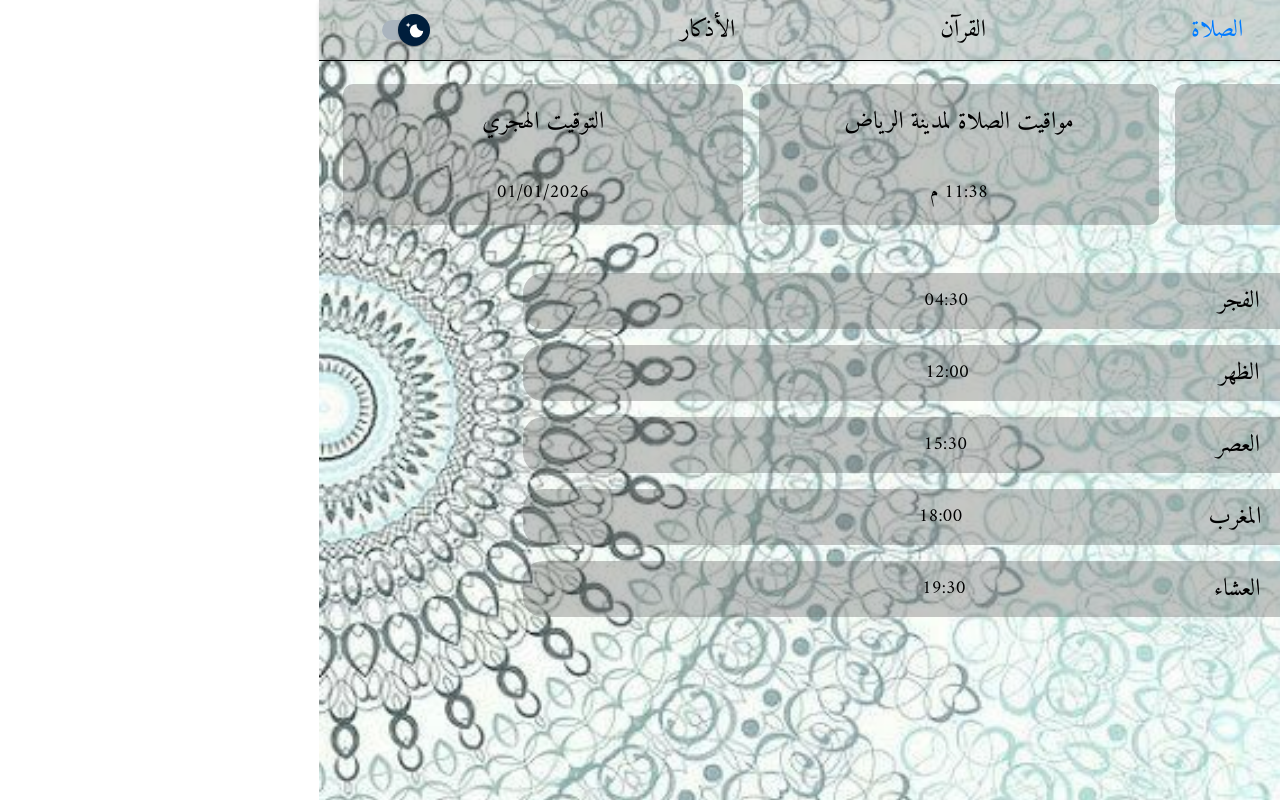
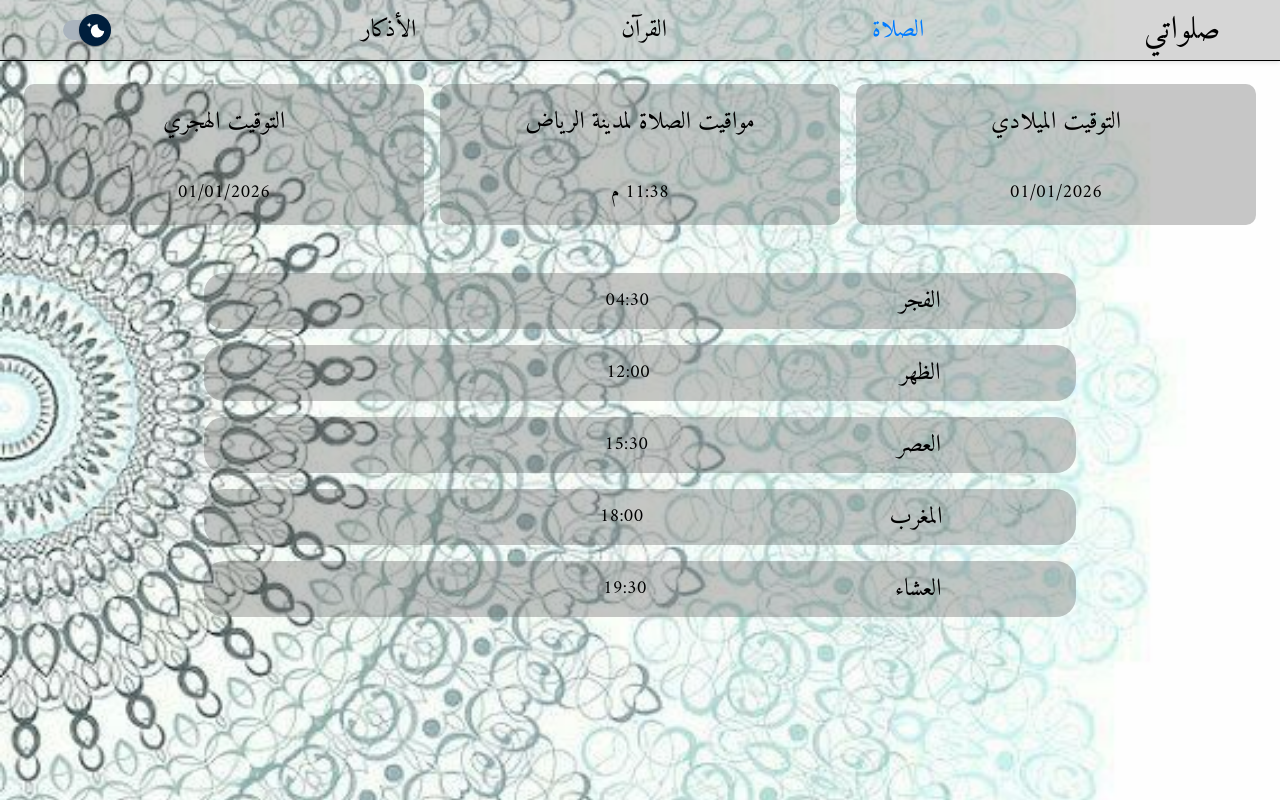
Before and after one commit to ICE-MACHINE/SALATY, a React (Vite) app: page /#/ in a window 1280 px wide. Built offline with nearby package versions, Linux system fonts and the light colour scheme; some icons are missing.

Commit message:
fix the width&height of the body

```diff
--- a/src/index.css
+++ b/src/index.css
@@ -18,9 +18,7 @@ body {
   display: flex;
   place-items: center;
   flex-direction: column;
-  min-height: 100vh;
-  min-width: 320px;
-  min-height: 100vh;
+
   direction: rtl;
 
 }
```
